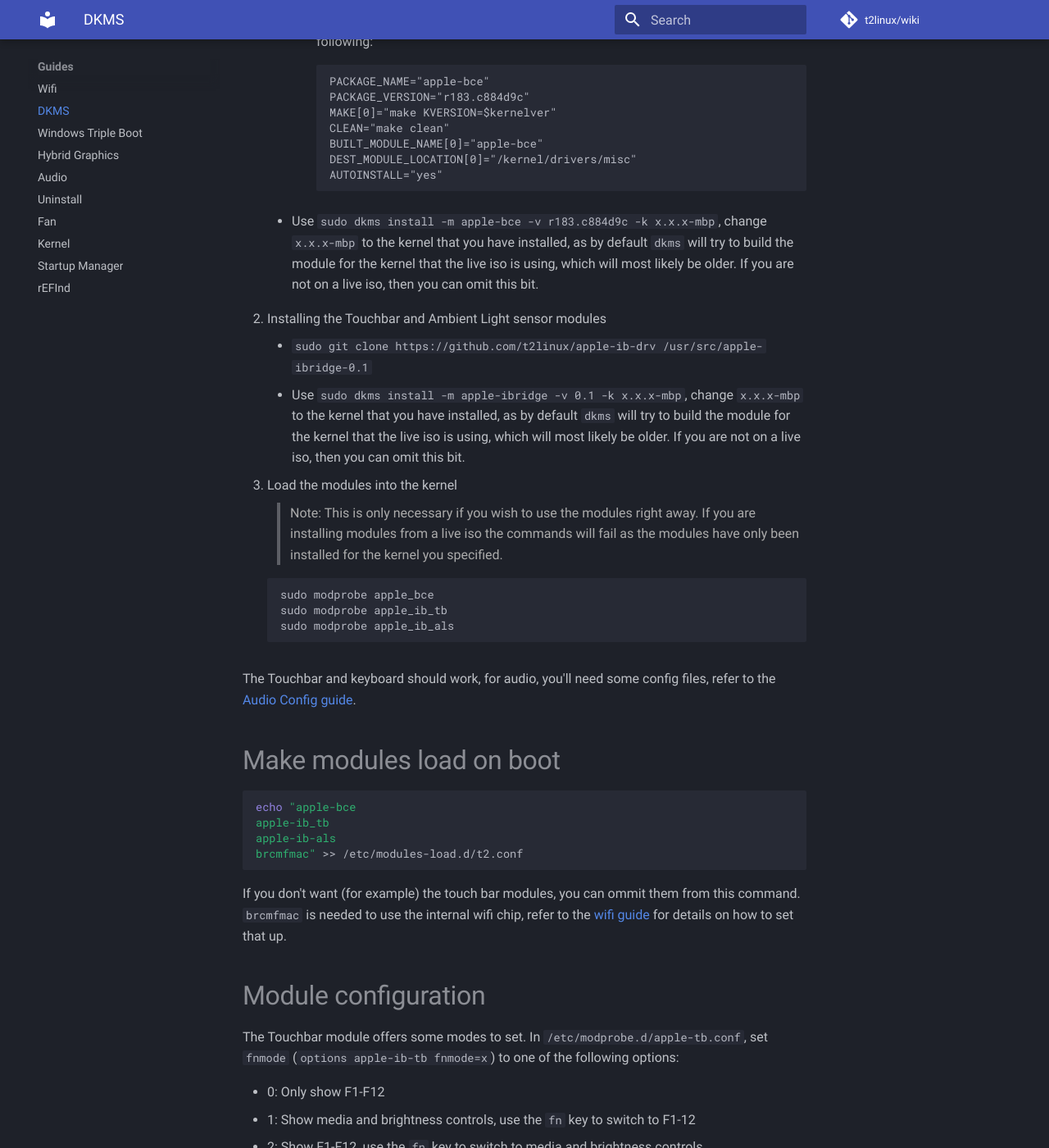
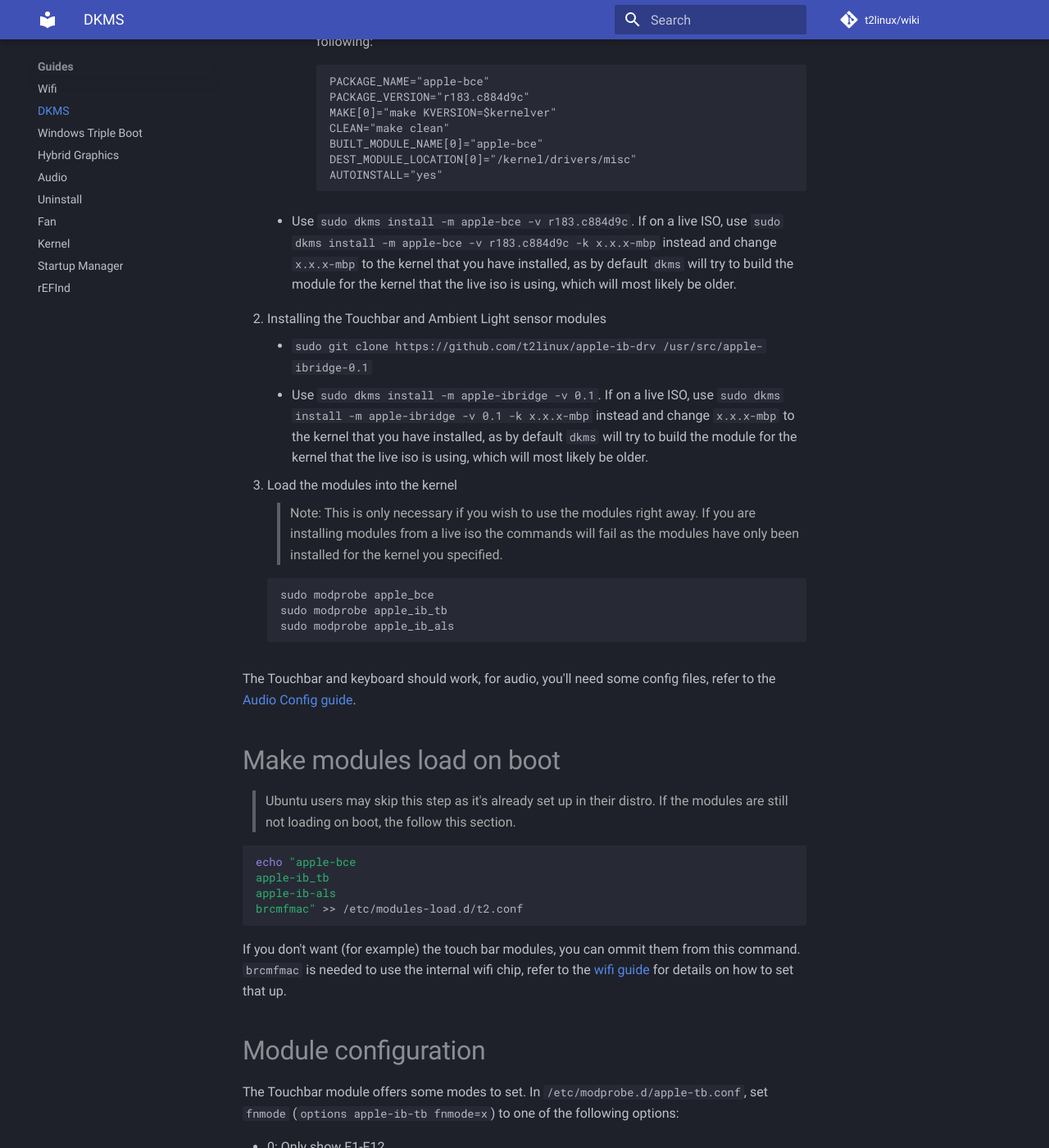
Before and after one commit to t2linux/wiki, an MkDocs documentation site: the page built from docs/guides/dkms.md, in a window 1280 px wide and 1400 px high, scrolled down 1029 px. Shown: the whole window at 82% size. Built offline with MkDocs 1.6.1 and Material for MkDocs 9.7.7, drawn with Linux system fonts in a browser that asks for light colours; comment, search, counter and statistics services are not loaded.

Commit message:
Update dkms.md (#128)

````diff
--- a/docs/guides/dkms.md
+++ b/docs/guides/dkms.md
@@ -39,12 +39,12 @@ sudo rm -r /var/lib/dkms/apple-ibridge
             AUTOINSTALL="yes"
             ```
 
-    - Use `sudo dkms install -m apple-bce -v r183.c884d9c -k x.x.x-mbp`, change `x.x.x-mbp` to the kernel that you have installed, as by default `dkms` will try to build the module for the kernel that the live iso is using, which will most likely be older. If you are not on a live iso, then you can omit this bit.
+    - Use `sudo dkms install -m apple-bce -v r183.c884d9c`. If on a live ISO, use `sudo dkms install -m apple-bce -v r183.c884d9c -k x.x.x-mbp` instead and change `x.x.x-mbp` to the kernel that you have installed, as by default `dkms` will try to build the module for the kernel that the live iso is using, which will most likely be older.
 
 2. Installing the Touchbar and Ambient Light sensor modules
 
     - `sudo git clone https://github.com/t2linux/apple-ib-drv /usr/src/apple-ibridge-0.1`
-    - Use `sudo dkms install -m apple-ibridge -v 0.1 -k x.x.x-mbp`, change `x.x.x-mbp` to the kernel that you have installed, as by default `dkms` will try to build the module for the kernel that the live iso is using, which will most likely be older. If you are not on a live iso, then you can omit this bit.
+    - Use `sudo dkms install -m apple-ibridge -v 0.1`. If on a live ISO, use `sudo dkms install -m apple-ibridge -v 0.1 -k x.x.x-mbp` instead and change `x.x.x-mbp` to the kernel that you have installed, as by default `dkms` will try to build the module for the kernel that the live iso is using, which will most likely be older.
 
 3. Load the modules into the kernel
 
@@ -59,6 +59,8 @@ sudo rm -r /var/lib/dkms/apple-ibridge
 The Touchbar and keyboard should work, for audio, you'll need some config files, refer to the [Audio Config guide](https://wiki.t2linux.org/guides/audio-config).
 
 # Make modules load on boot
+
+> Ubuntu users may skip this step as it's already set up in their distro. If the modules are still not loading on boot, the follow this section.
 
 ```sh
 echo "apple-bce
````
